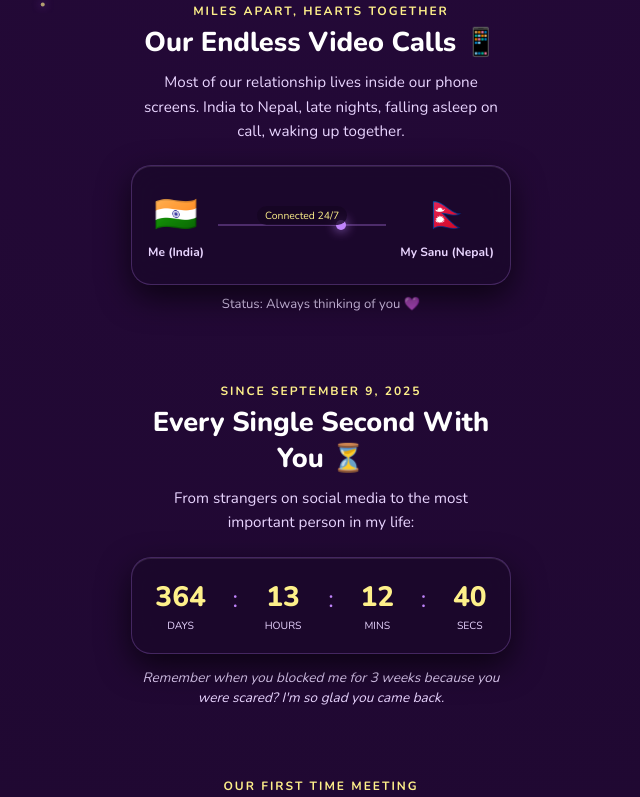
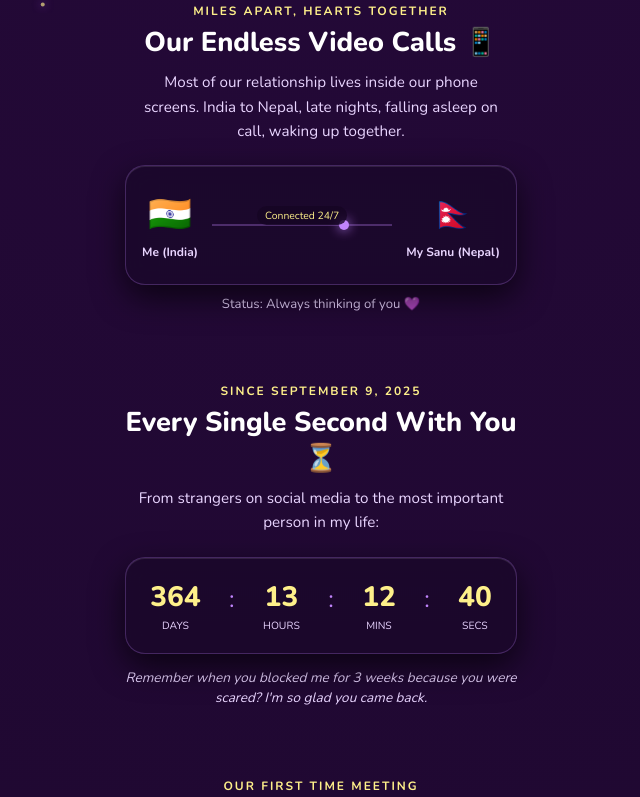
Before and after one commit to abhigyanprepares-alt/love, a plain HTML site: page index.html in a window 1280 px wide. Shown: the part 787-1584 px from the top of the page, without its empty margins (319-959 px from the left). Drawn offline with nearby package versions, Linux system fonts and the light colour scheme.

Commit message:
Add files via upload

```diff
--- a/script.js
+++ b/script.js
@@ -11,7 +11,16 @@
    ========================================================================== */
 
 document.addEventListener('DOMContentLoaded', () => {
-
+// Add right near the top of script.js
+function makeCanvasCrisp(canvas) {
+  const dpr = window.devicePixelRatio || 1;
+  const rect = canvas.getBoundingClientRect();
+  canvas.width = rect.width * dpr;
+  canvas.height = rect.height * dpr;
+  const ctx = canvas.getContext('2d');
+  ctx.scale(dpr, dpr);
+  return ctx;
+}
   /* --------------------------------------------------------------------------
      1. FLOATING PURPLE STARDUST & GLOWING MOTHS
      -------------------------------------------------------------------------- */
--- a/style.css
+++ b/style.css
@@ -1639,3 +1639,37 @@ html, body {
   font-style: italic;
   opacity: 0.8;
 }
+/* ==========================================================================
+   MOBILE VISUAL & RESPONSIVE FIX
+   ========================================================================== */
+html, body {
+  width: 100%;
+  max-width: 100vw;
+  overflow-x: hidden;
+  -webkit-text-size-adjust: 100%;
+}
+
+.app-wrapper {
+  width: 100%;
+  max-width: 420px;
+  margin: 0 auto;
+  padding: 16px 14px 60px;
+  box-sizing: border-box;
+}
+
+.glass-card,
+.distance-card,
+.story-card,
+.ticket-wrapper,
+.scanner-card,
+.cassette-container {
+  width: 100% !important;
+  max-width: 100% !important;
+  box-sizing: border-box;
+}
+
+.glass-card {
+  -webkit-backdrop-filter: blur(12px);
+  backdrop-filter: blur(12px);
+  transform: translateZ(0);
+}
```
